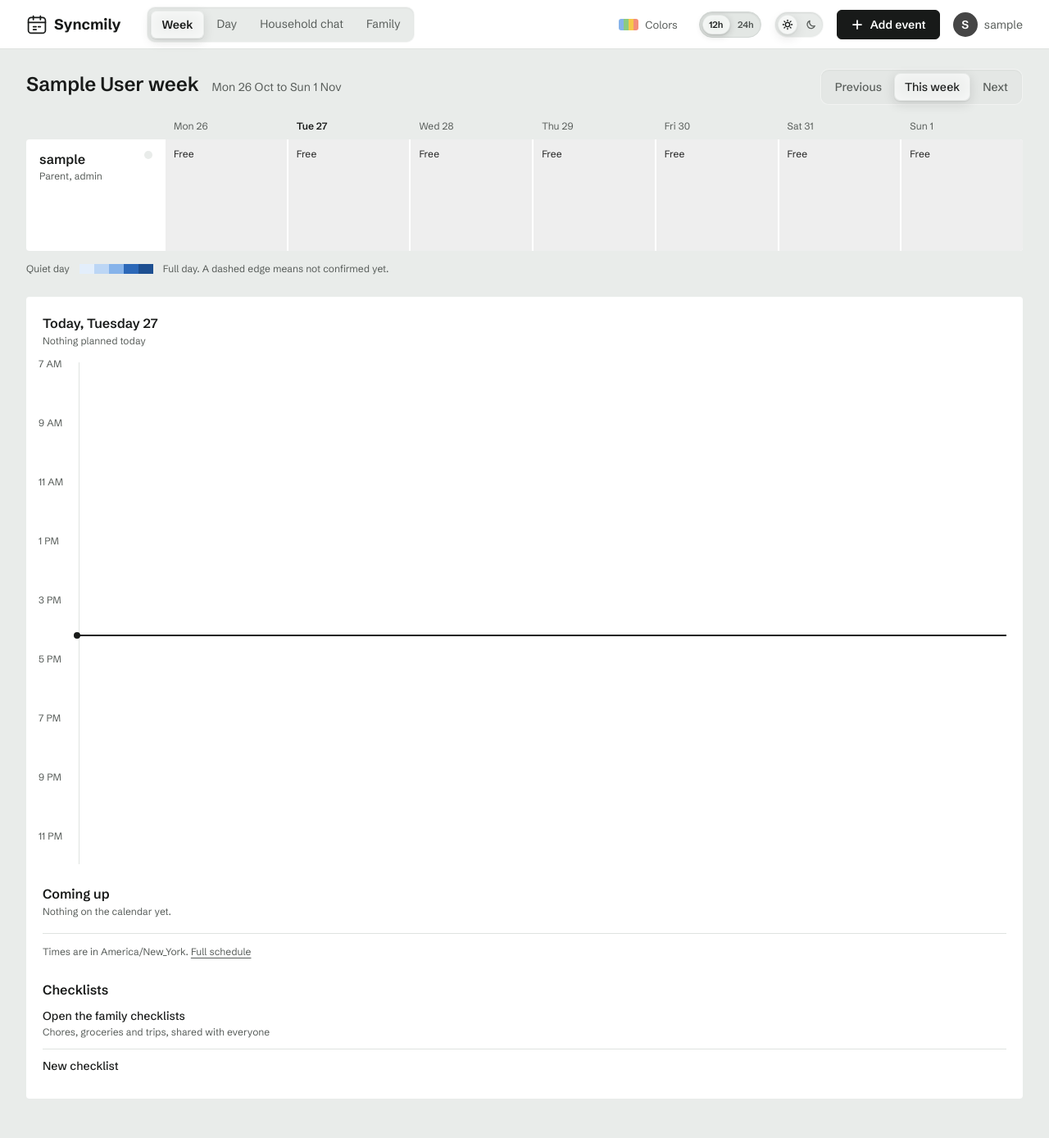
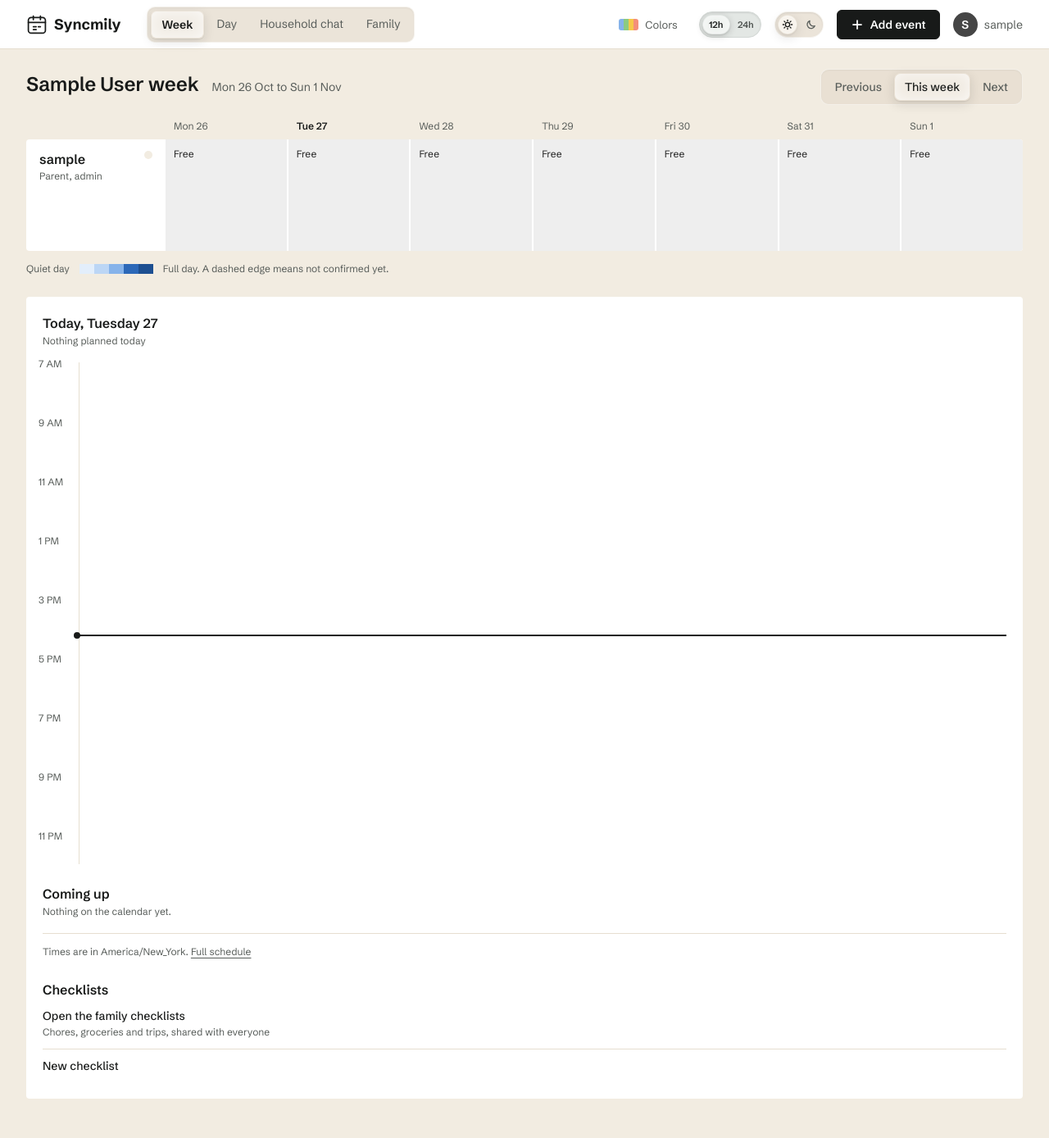
Before and after one commit to gcivil-nyu-org/team-1-fall26, a Django app: page /accounts/dashboard/ in a window 1280 px wide. Shown: the whole page at 82% size. Run offline with Django 5.2, Linux system fonts and the light colour scheme; a user stored in the database is signed in; tables that the repository leaves empty hold one stand-in row (values such as "Sample post"); data that the repository does not hold is empty; parts of the project's set-up code (start-up, migrations or seed data) failed here and were passed over.

Commit message:
Warm canvas background instead of grey (light mode)
--counter #e9ecea -> #f2ece1, --raised #f4f6f5 -> #f8f4ec, --line and
--track to warm #e6ded0. Distinct from all four member hues; muted text
5.71:1 on the new background (was 5.64:1). Dark mode unchanged.

Co-Authored-By: Claude Opus 5.5 <noreply@anthropic.com>

```diff
--- a/events/static/events/shell.css
+++ b/events/static/events/shell.css
@@ -44,12 +44,12 @@
 }
 
 .ui, body.paint {
-  --counter:#e9ecea; --card:#ffffff; --raised:#f4f6f5;
-  --ink:#181a19; --muted:#585d5a; --line:#dfe3e0; --control:#c4cac6;
+  --counter:#f2ece1; --card:#ffffff; --raised:#f8f4ec;
+  --ink:#181a19; --muted:#585d5a; --line:#e6ded0; --control:#c4cac6;
   --primary:#181a19; --on-primary:#ffffff;
   --paint-ink:#181a19;
   --danger:#b3261e;
-  --track:#e3e7e4cc; --track-edge:#ffffff80; --glass-tint:#ffffff59; --glass-glow:#ffffff;
+  --track:#e6ded0cc; --track-edge:#ffffff80; --glass-tint:#ffffff59; --glass-glow:#ffffff;
   --radius:4px; --radius-control:6px;
   --font:"Schibsted Grotesk", system-ui, sans-serif;
 }
```
